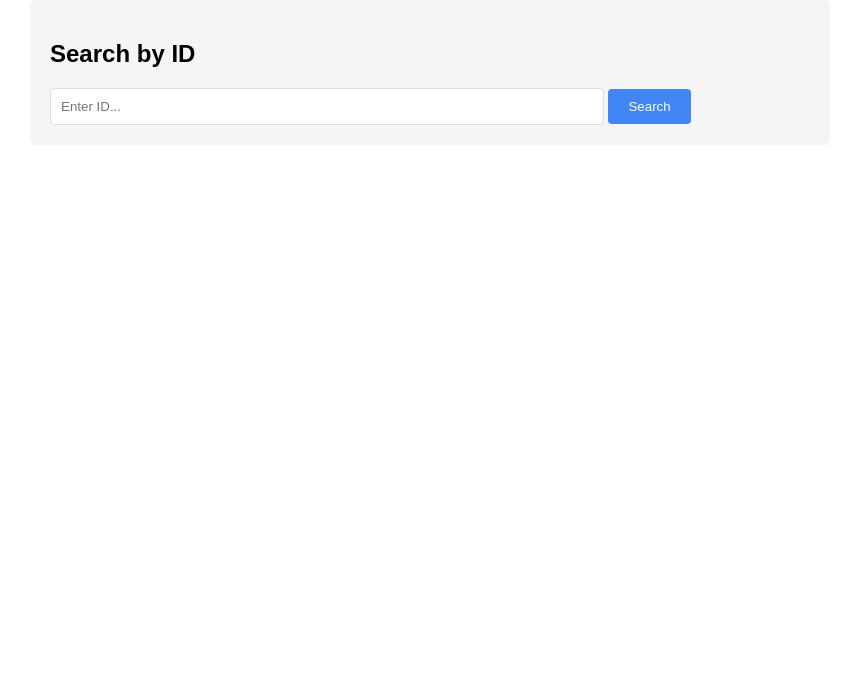
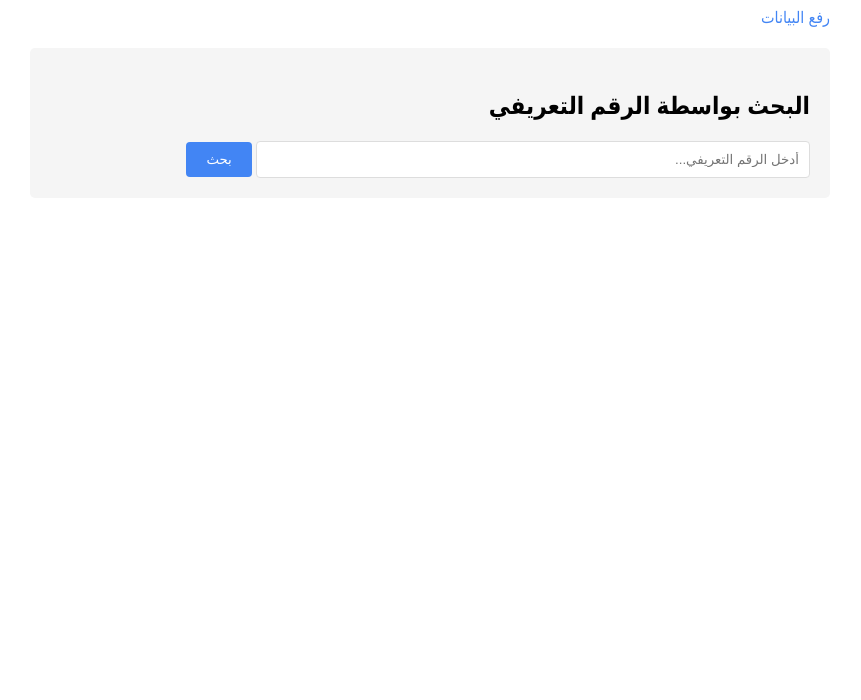
Before and after one commit to DevRaedFelfel/FindMyAid, a plain HTML site: page index.html in a window 1280 px wide. Shown: the part 100-800 px from the top of the page, without its empty margins (210-1071 px from the left). Drawn offline with Linux system fonts and the light colour scheme.

Commit message:
translate index.html to arabic

```diff
--- a/index.html
+++ b/index.html
@@ -1,12 +1,12 @@
 <!DOCTYPE html>
-<html lang="en">
+<html lang="ar" dir="rtl">
 <head>
     <meta charset="UTF-8">
     <meta name="viewport" content="width=device-width, initial-scale=1.0">
-    <title>Record Search</title>
+    <title>بحث السجلات</title>
     <style>
         body {
-            font-family: Arial, sans-serif;
+            font-family: 'Segoe UI', Tahoma, Geneva, Verdana, sans-serif;
             max-width: 800px;
             margin: 0 auto;
             padding: 20px;
@@ -56,23 +56,38 @@
             color: red;
             display: none;
         }
+        .nav-links {
+            margin-bottom: 20px;
+        }
+        .nav-links a {
+            margin-left: 15px;
+            color: #4285f4;
+            text-decoration: none;
+        }
+        .nav-links a:hover {
+            text-decoration: underline;
+        }
     </style>
 </head>
 <body>
-    <h1>Record Search</h1>
+    <h1>بحث السجلات</h1>
+
+    <div class="nav-links">
+        <a href="upload.html">رفع البيانات</a>
+    </div>
 
     <div class="search-container">
-        <h2>Search by ID</h2>
-        <input type="text" id="searchInput" placeholder="Enter ID...">
-        <button id="searchButton">Search</button>
+        <h2>البحث بواسطة الرقم التعريفي</h2>
+        <input type="text" id="searchInput" placeholder="أدخل الرقم التعريفي...">
+        <button id="searchButton">بحث</button>
         <div class="loader" id="loader"></div>
-        <p class="error-message" id="errorMessage">Record not found. Please try a different ID.</p>
+        <p class="error-message" id="errorMessage">لم يتم العثور على السجل. الرجاء المحاولة برقم تعريفي آخر.</p>
     </div>
 
     <div class="result-container" id="resultContainer">
-        <h2>Search Result</h2>
+        <h2>نتيجة البحث</h2>
         <div id="resultContent">
-            <!-- Results will be displayed here -->
+            <!-- سيتم عرض النتائج هنا -->
         </div>
     </div>
 
```
